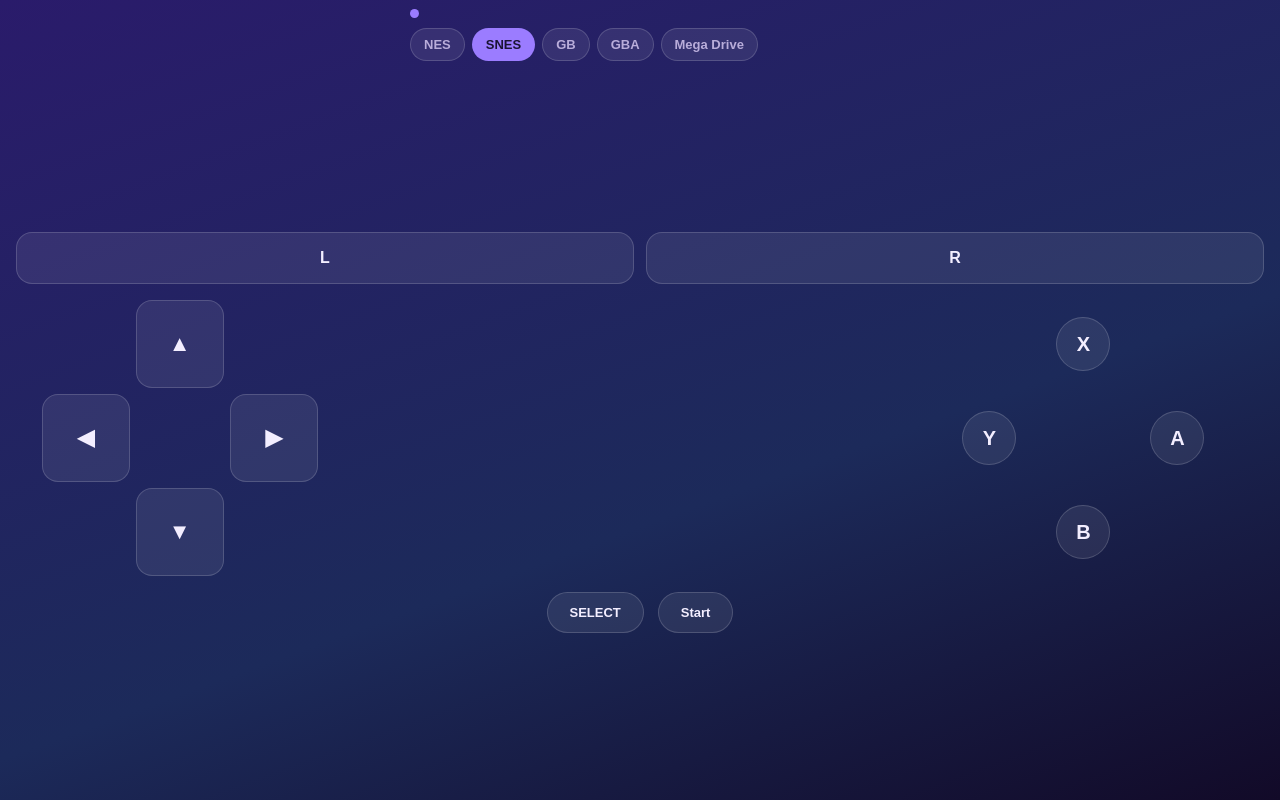
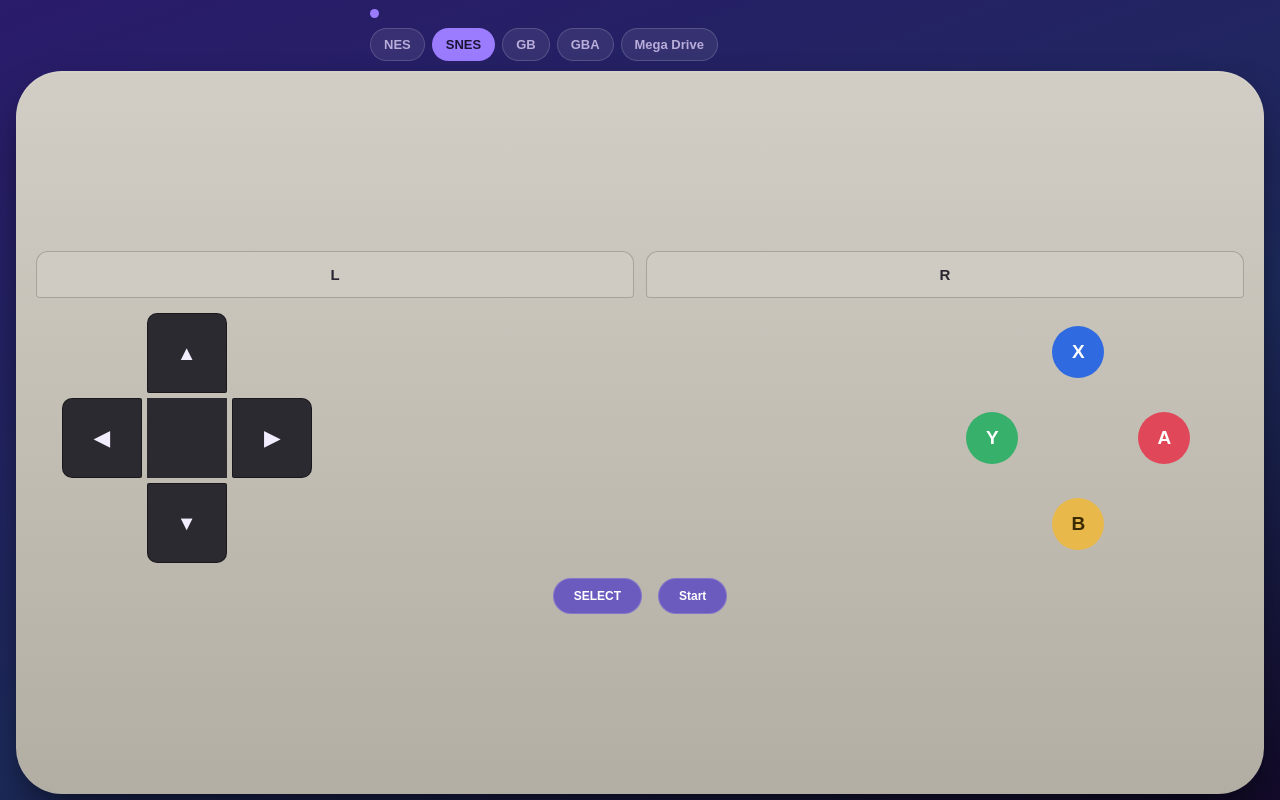
Before and after one commit to Kurousagin/prisma, a plain HTML site: page app/src/main/assets/remote.html in a window 1280 px wide. Drawn offline with Linux system fonts and the light colour scheme; no server answers.

Commit message:
Controle QR temático por console (visual do controle real)
remote.html: casco de controle estilizado por console —
NES (cinza, A/B vermelhos, cruz preta, start/select pretos),
SNES (cinza, losango colorido X/Y/A/B estilo Super Famicom),
Mega Drive (preto, A/B/C em arco), Game Boy (cinza-oliva, A/B vinho
na diagonal), GBA (roxo, botões escuros, L/R). Layout e cores trocam
junto com o console selecionado/detectado.

Co-Authored-By: Claude Opus 4.8 <noreply@anthropic.com>

```diff
--- a/app/src/main/assets/remote.html
+++ b/app/src/main/assets/remote.html
@@ -11,55 +11,95 @@
   html,body{margin:0;height:100%}
   body{background:linear-gradient(160deg,#2A1B6B,#1C2A5A 60%,#120A28);color:var(--tx);
        font-family:-apple-system,BlinkMacSystemFont,system-ui,sans-serif;
-       display:flex;flex-direction:column;align-items:center;gap:14px;padding:16px 14px 26px}
-  .top{display:flex;align-items:center;gap:10px;width:100%;max-width:460px}
+       display:flex;flex-direction:column;align-items:center;gap:12px;padding:14px 12px 22px}
+  .top{display:flex;align-items:center;gap:10px;width:100%;max-width:540px}
   .dot{width:9px;height:9px;border-radius:50%;background:var(--ac)}
   .brand{font-size:12px;letter-spacing:.14em;color:var(--dim);font-weight:700}
   .flash{margin-left:auto;font-size:11px;color:#FF7AB6;opacity:0;transition:opacity .2s}
-  .consoles{display:flex;gap:7px;width:100%;max-width:460px;overflow-x:auto;padding-bottom:2px}
+  .consoles{display:flex;gap:7px;width:100%;max-width:540px;overflow-x:auto;padding-bottom:2px}
   .consoles::-webkit-scrollbar{height:0}
   .cchip{flex:0 0 auto;padding:8px 13px;border-radius:999px;border:1px solid var(--line);background:var(--surf);
          color:var(--dim);font-size:13px;font-weight:700;cursor:pointer}
   .cchip.on{background:var(--ac);color:#1A1433;border-color:transparent}
-  .gamepad{width:100%;max-width:460px;display:flex;flex-direction:column;gap:16px;flex:1;justify-content:center}
-  .gbtn{background:var(--surf);border:1px solid var(--line);color:var(--tx);border-radius:16px;font-weight:700;
-        cursor:pointer;display:flex;align-items:center;justify-content:center;touch-action:none}
-  .gbtn.on{background:var(--ac);color:#1A1433;border-color:transparent;transform:scale(.95)}
+
+  /* ===== casco do controle (tematizado por console) ===== */
+  .shell{width:100%;max-width:540px;flex:1;display:flex;flex-direction:column;gap:14px;justify-content:center;
+         padding:20px 16px;border-radius:26px;box-shadow:0 16px 44px -18px #000, inset 0 2px 0 rgba(255,255,255,.07);
+         background:linear-gradient(180deg,#2a2740,#1a1830)}
+  .gbtn{border:1px solid var(--line);color:var(--tx);background:rgba(255,255,255,.1);border-radius:16px;font-weight:800;
+        cursor:pointer;display:flex;align-items:center;justify-content:center;touch-action:none;transition:transform .05s}
+  .gbtn.on{filter:brightness(1.35);transform:scale(.93)}
   .shoulders{display:flex;gap:12px}
   .shoulders:empty{display:none}
-  .shoulders .gbtn{flex:1;padding:16px 0;font-size:16px}
+  .shoulders .gbtn{flex:1;padding:14px 0;font-size:15px;border-radius:12px 12px 4px 4px}
   .main{display:flex;justify-content:space-between;align-items:center;gap:12px}
-  .dpad{display:grid;grid-template:repeat(3,54px)/repeat(3,54px);gap:6px}
-  .dpad .gbtn{font-size:22px}
-  .gu{grid-area:1/2}.gl{grid-area:2/1}.gr{grid-area:2/3}.gd{grid-area:3/2}
-  .face{display:flex;gap:10px;align-items:center;justify-content:flex-end}
+  .dpad{display:grid;grid-template:repeat(3,52px)/repeat(3,52px);gap:5px}
+  .dpad .gbtn{font-size:20px;background:#2a2a30;color:#f3eeff;border-color:rgba(0,0,0,.4)}
+  .gu{grid-area:1/2;border-radius:10px 10px 2px 2px}.gl{grid-area:2/1;border-radius:10px 2px 2px 10px}
+  .gr{grid-area:2/3;border-radius:2px 10px 10px 2px}.gd{grid-area:3/2;border-radius:2px 2px 10px 10px}
+  .dpad .mid{grid-area:2/2;background:#2a2a30}
+  .face{display:flex;gap:12px;align-items:center;justify-content:flex-end}
   .face .rbtn{width:62px;height:62px;border-radius:50%;font-size:20px}
-  .face.diamond{display:grid;grid-template:repeat(3,54px)/repeat(3,54px);gap:6px}
-  .face.diamond .gbtn{width:54px;height:54px;border-radius:50%;font-size:20px}
+  .face.diamond{display:grid;grid-template:repeat(3,52px)/repeat(3,52px);gap:6px}
+  .face.diamond .gbtn{width:52px;height:52px;border-radius:50%;font-size:19px}
   .face.diamond .fx{grid-area:1/2}.face.diamond .fy{grid-area:2/1}.face.diamond .fa{grid-area:2/3}.face.diamond .fb{grid-area:3/2}
-  .startsel{display:flex;gap:14px;justify-content:center}
-  .startsel .gbtn{padding:12px 22px;font-size:13px;border-radius:999px}
+  .startsel{display:flex;gap:16px;justify-content:center}
+  .startsel .gbtn{padding:10px 20px;font-size:12px;border-radius:999px;background:#2a2a30}
   .hint{font-size:11px;color:var(--dim);text-align:center}
+
+  /* --- NES: cinza, cruz preta, A/B vermelhos, start/select pretos retangulares --- */
+  .shell.nes{background:linear-gradient(180deg,#dcd9d0,#bdbab0);border-radius:12px}
+  .shell.nes .rbtn{background:#c23b2e;border-color:#7d241b;color:#fff}
+  .shell.nes .startsel .gbtn{background:#2a2a30;color:#eee;border-radius:7px;padding:8px 18px}
+  /* --- SNES: cinza arredondado, losango colorido (cores do Super Famicom) --- */
+  .shell.snes{background:linear-gradient(180deg,#d2cec5,#b2aea3);border-radius:46px}
+  .shell.snes .fx{background:#2f6ae0;color:#fff;border-color:transparent}
+  .shell.snes .fy{background:#36b06a;color:#fff;border-color:transparent}
+  .shell.snes .fa{background:#e0485a;color:#fff;border-color:transparent}
+  .shell.snes .fb{background:#e8b84a;color:#3a2a00;border-color:transparent}
+  .shell.snes .startsel .gbtn{background:#6b5bbf;color:#fff}
+  .shell.snes .shoulders .gbtn{background:#cfcbc2;color:#2a2433;border-color:rgba(0,0,0,.2)}
+  /* --- Mega Drive: preto arredondado, A/B/C escuros em arco --- */
+  .shell.md{background:linear-gradient(180deg,#2a2a30,#121216);border-radius:52px}
+  .shell.md .rbtn{background:#33333c;color:#fff;border:1px solid rgba(255,255,255,.18)}
+  .shell.md .face .rbtn:nth-child(1){transform:translateY(18px)}
+  .shell.md .face .rbtn:nth-child(3){transform:translateY(-18px)}
+  .shell.md .startsel .gbtn{background:#33333c;color:#fff}
+  /* --- Game Boy: cinza-oliva, A/B vinho na diagonal --- */
+  .shell.gb{background:linear-gradient(180deg,#bcbeb3,#9a9c90);border-radius:16px 16px 16px 40px}
+  .shell.gb .rbtn{background:#8e2b4a;color:#fff;border-color:#5a1830}
+  .shell.gb .face .rbtn:nth-child(1){transform:translateY(16px)}
+  .shell.gb .face .rbtn:nth-child(2){transform:translateY(-16px)}
+  .shell.gb .startsel .gbtn{background:#6f7266;color:#fff;transform:rotate(-24deg)}
+  /* --- GBA: roxo, botões escuros, L/R no topo --- */
+  .shell.gba{background:linear-gradient(180deg,#5546c4,#3a2f93);border-radius:46px}
+  .shell.gba .rbtn{background:#241d4a;color:#fff;border-color:transparent}
+  .shell.gba .startsel .gbtn{background:#241d4a;color:#fff}
+  .shell.gba .shoulders .gbtn{background:#4a3cae;color:#fff;border-color:transparent}
+  .shell.gba .dpad .gbtn{background:#241d4a}
+
   @media (orientation:landscape){
     body{padding:6px 16px;gap:8px;overflow:hidden}
     .brand,.hint{display:none}
-    .gamepad{max-width:none}
+    .shell{max-width:none;padding:12px 20px}
     .main{padding:0 2vw}
-    .dpad{grid-template:repeat(3,min(16vh,88px))/repeat(3,min(16vh,88px))}
-    .face.diamond{grid-template:repeat(3,min(16vh,88px))/repeat(3,min(16vh,88px))}
-    .face .rbtn{width:min(17vh,82px);height:min(17vh,82px)}
+    .dpad{grid-template:repeat(3,min(15vh,80px))/repeat(3,min(15vh,80px))}
+    .face.diamond{grid-template:repeat(3,min(15vh,80px))/repeat(3,min(15vh,80px))}
+    .face .rbtn{width:min(16vh,76px);height:min(16vh,76px)}
   }
 </style>
 </head>
 <body>
   <div class="top"><span class="dot"></span><span class="brand">PRISMA · CONTROLE</span><span class="flash" id="flash">sem conexão</span></div>
   <div class="consoles" id="consoles"></div>
-  <div class="gamepad">
+
+  <div class="shell" id="shell">
     <div class="shoulders" id="shoulders"></div>
     <div class="main">
       <div class="dpad">
         <button class="gbtn gu" data-g="UP">▲</button>
         <button class="gbtn gl" data-g="LEFT">◀</button>
+        <div class="mid"></div>
         <button class="gbtn gr" data-g="RIGHT">▶</button>
         <button class="gbtn gd" data-g="DOWN">▼</button>
       </div>
@@ -84,19 +124,22 @@
   }
   function bindAll(){ document.querySelectorAll('[data-g]').forEach(bind); }
 
-  // layout por console: face = [rótulo, código enviado], ombros L/R, rótulo do Select
+  var CLS={'NES':'nes','Super Nintendo':'snes','Game Boy':'gb','Game Boy Advance':'gba','Mega Drive':'md'};
+  // face = [rótulo, código enviado]; lr = ombros; sel = rótulo do Select
   var LAYOUTS = {
     'NES':              {face:[['B','B'],['A','A']], lr:false, sel:'SELECT'},
     'Game Boy':         {face:[['B','B'],['A','A']], lr:false, sel:'SELECT'},
     'Game Boy Advance': {face:[['B','B'],['A','A']], lr:true,  sel:'SELECT'},
     'Super Nintendo':   {face:'diamond',             lr:true,  sel:'SELECT'},
-    // Mega Drive: A/B/C mapeiam p/ Y/B/A (genesis_plus_gx); Mode = Select
+    // Mega Drive: A/B/C -> Y/B/A (genesis_plus_gx); Mode = Select
     'Mega Drive':       {face:[['A','Y'],['B','B'],['C','A']], lr:false, sel:'MODE'}
   };
-  var faceEl=document.getElementById('face'), shEl=document.getElementById('shoulders'), ssEl=document.getElementById('startsel');
+  var shell=document.getElementById('shell'), faceEl=document.getElementById('face'),
+      shEl=document.getElementById('shoulders'), ssEl=document.getElementById('startsel');
 
   function render(sys){
     var L = LAYOUTS[sys] || LAYOUTS['Super Nintendo'];
+    shell.className = 'shell ' + (CLS[sys] || 'snes');
     if(L.face==='diamond'){
       faceEl.className='face diamond';
       faceEl.innerHTML='<button class="gbtn fx" data-g="X">X</button><button class="gbtn fy" data-g="Y">Y</button>'+
@@ -111,7 +154,6 @@
     document.querySelectorAll('.cchip').forEach(function(c){ c.classList.toggle('on', c.dataset.sys===sys); });
   }
 
-  // chips de console (seletor manual)
   var SYS=['NES','Super Nintendo','Game Boy','Game Boy Advance','Mega Drive'];
   var SHORT={'NES':'NES','Super Nintendo':'SNES','Game Boy':'GB','Game Boy Advance':'GBA','Mega Drive':'Mega Drive'};
   var cEl=document.getElementById('consoles'), manual=false;
@@ -120,9 +162,8 @@
     b.onclick=function(){ manual=true; render(s); }; cEl.appendChild(b);
   });
 
-  render('Super Nintendo');   // padrão até saber o jogo aberto
+  render('Super Nintendo');
 
-  // segue o console do jogo aberto (até você escolher um manualmente)
   function sync(){
     if(manual) return;
     fetch('/system').then(function(r){return r.text();}).then(function(t){
```
